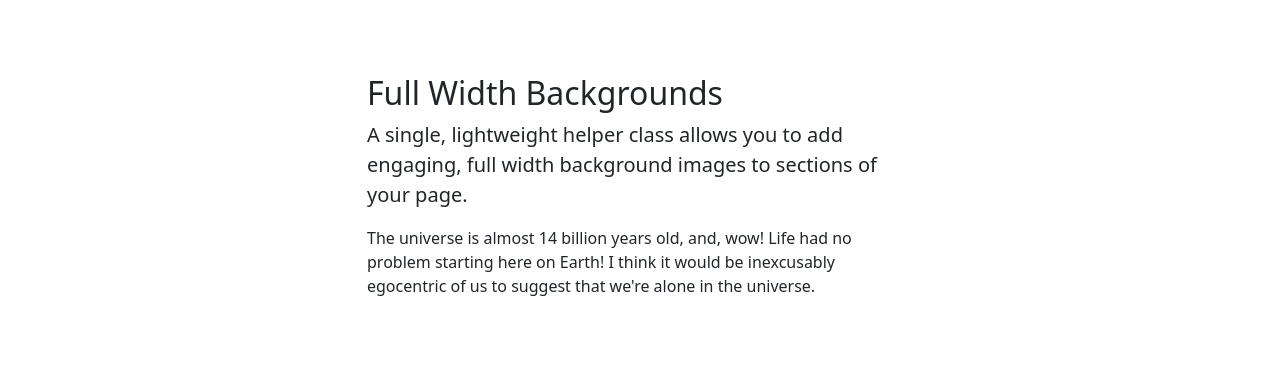
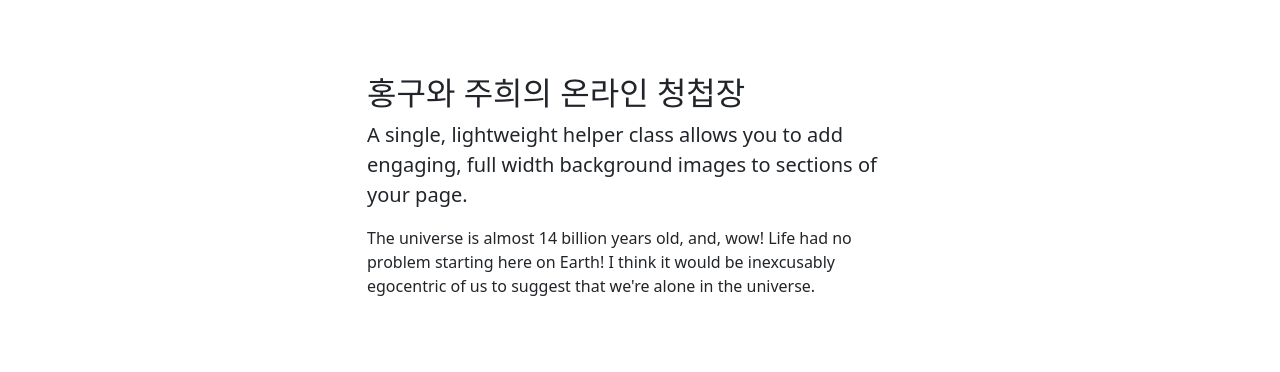
Before and after one commit to k-freddy/freddy.github.io, a plain HTML site: page index.html in a window 1280 px wide. Shown: the part 510-882 px from the top of the page. Drawn offline with nearby package versions, Linux system fonts and the light colour scheme.

Commit message:
Update index.html

```diff
--- a/index.html
+++ b/index.html
@@ -5,7 +5,7 @@
         <meta name="viewport" content="width=device-width, initial-scale=1, shrink-to-fit=no" />
         <meta name="description" content="" />
         <meta name="author" content="" />
-        <title>Full Width Pics - Start Bootstrap Template</title>
+        <title>홍구와 주희의 온라인 청첩장</title>
         <!-- Favicon-->
         <link rel="icon" type="image/x-icon" href="assets/favicon.ico" />
         <!-- Core theme CSS (includes Bootstrap)-->
@@ -39,7 +39,7 @@
             <div class="container my-5">
                 <div class="row justify-content-center">
                     <div class="col-lg-6">
-                        <h2>Full Width Backgrounds</h2>
+                        <h2>홍구와 주희의 온라인 청첩장</h2>
                         <p class="lead">A single, lightweight helper class allows you to add engaging, full width background images to sections of your page.</p>
                         <p class="mb-0">The universe is almost 14 billion years old, and, wow! Life had no problem starting here on Earth! I think it would be inexcusably egocentric of us to suggest that we're alone in the universe.</p>
                     </div>
```
